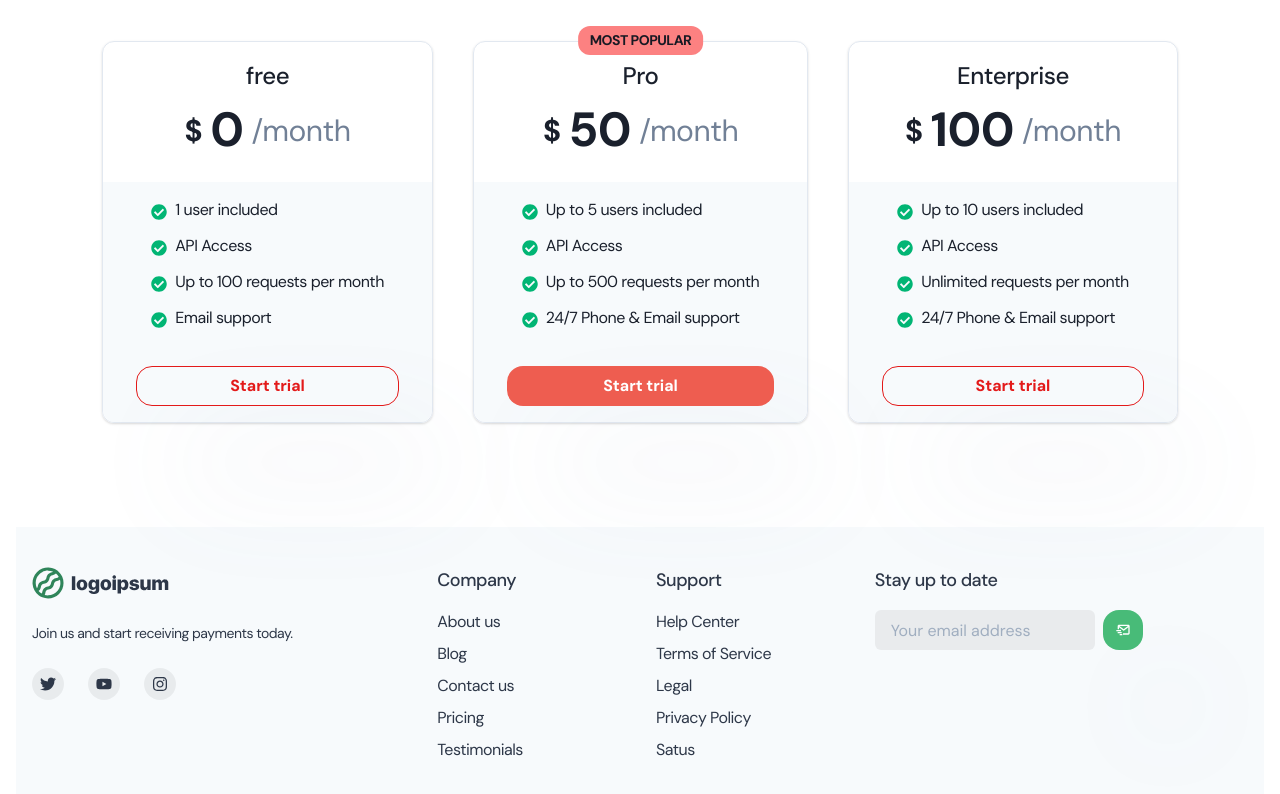
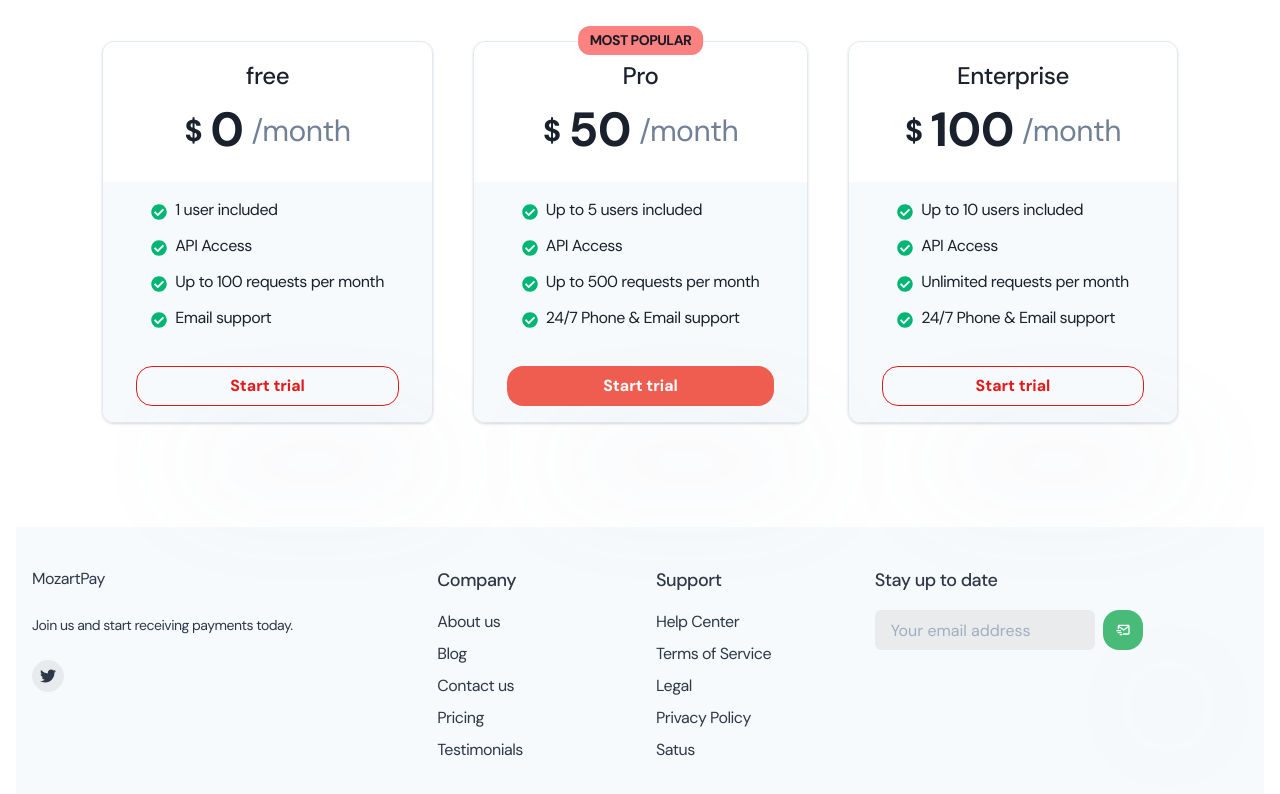
Before and after one commit to mozartpay/website, a React (Create React App) app: page /home#/home/landing in a window 1280 px wide. Shown: the part 2974-3768 px from the top of the page. Built offline with nearby package versions, Linux system fonts and the light colour scheme.

Commit message:
footer updates

```diff
--- a/src/layouts/landing/footer.tsx
+++ b/src/layouts/landing/footer.tsx
@@ -84,19 +84,20 @@ export default function Footer() {
           spacing={8}>
           <Stack spacing={6}>
             <Box>
-              <Logo color={useColorModeValue('gray.700', 'white')} />
+              MozartPay
+              {/* <Logo color={useColorModeValue('gray.700', 'white')} /> */}
             </Box>
             <Text fontSize={'sm'}>Join us and start receiving payments today.</Text>
             <Stack direction={'row'} spacing={6}>
-              <SocialButton label={'Twitter'} href={'#'}>
+              <SocialButton label={'X (Formerly Twitter)'} href={'https://twitter.com/mozartpay'}>
                 <FaTwitter />
               </SocialButton>
-              <SocialButton label={'YouTube'} href={'#'}>
+              {/* <SocialButton label={'YouTube'} href={'#'}>
                 <FaYoutube />
               </SocialButton>
               <SocialButton label={'Instagram'} href={'#'}>
                 <FaInstagram />
-              </SocialButton>
+              </SocialButton> */}
             </Stack>
           </Stack>
           <Stack align={'flex-start'}>
```
